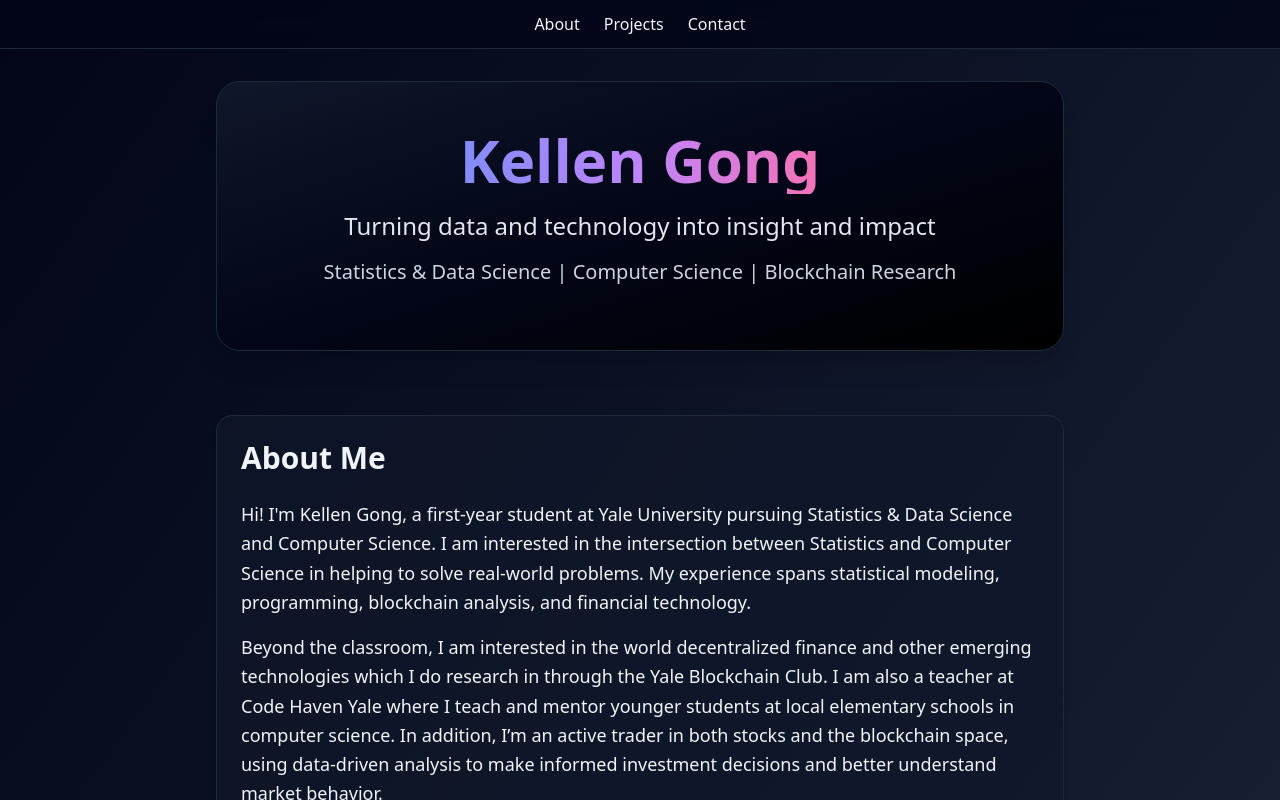
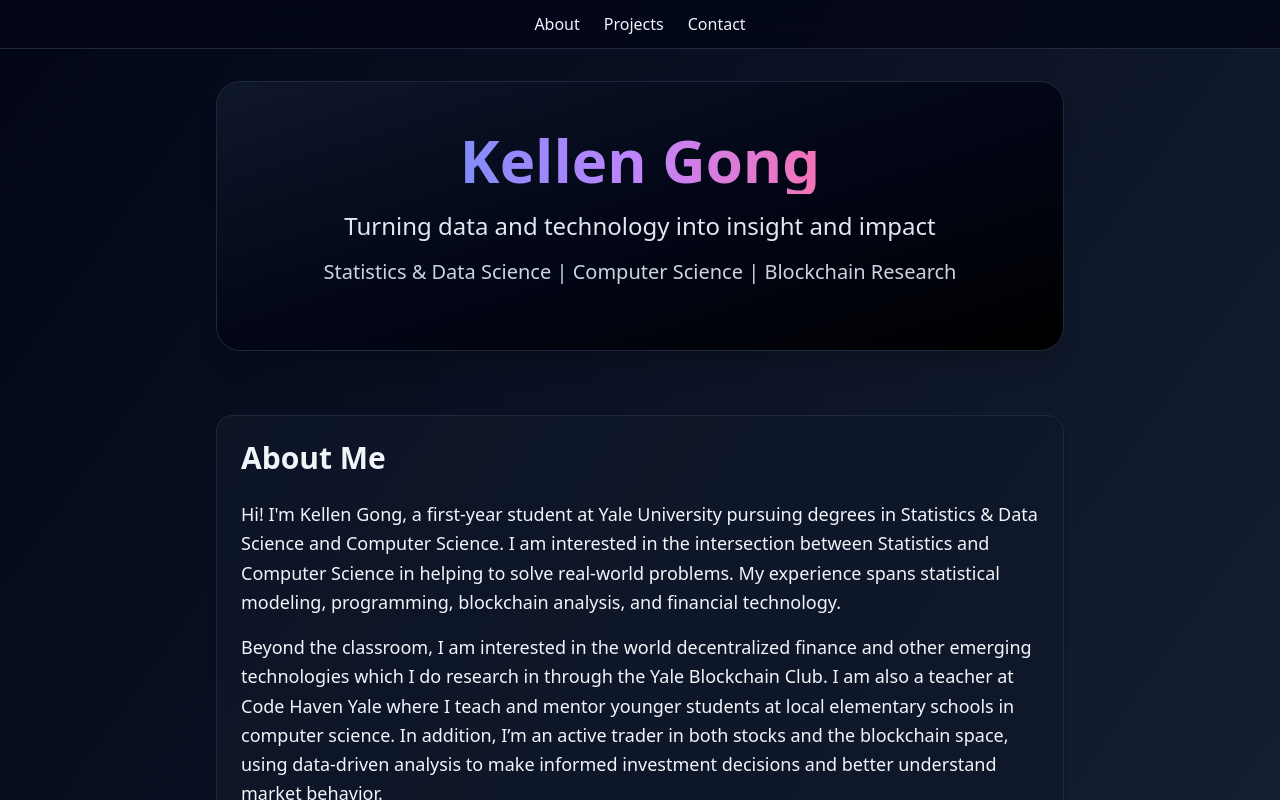
Before and after one commit to kgong8/Personal-Portfolio, a React (Vite) app: page / in a window 1280 px wide. Shown: the top 800 px of the page. Built offline with nearby package versions, Linux system fonts and the light colour scheme; the HTML template or start-up script is replaced by a standard one.

Commit message:
Update About.jsx

```diff
--- a/src/components/About.jsx
+++ b/src/components/About.jsx
@@ -7,7 +7,7 @@ function About() {
       <h2 className="text-3xl font-bold mb-6">About Me</h2>
 
       <p className="text-lg leading-relaxed mb-4">
-        Hi! I'm Kellen Gong, a first-year student at Yale University pursuing
+        Hi! I'm Kellen Gong, a first-year student at Yale University pursuing degrees in
         Statistics & Data Science and Computer Science. I am interested in the intersection between Statistics and Computer Science
         in helping to solve real-world problems. My experience spans
         statistical modeling, programming, blockchain analysis, and financial technology.
```
